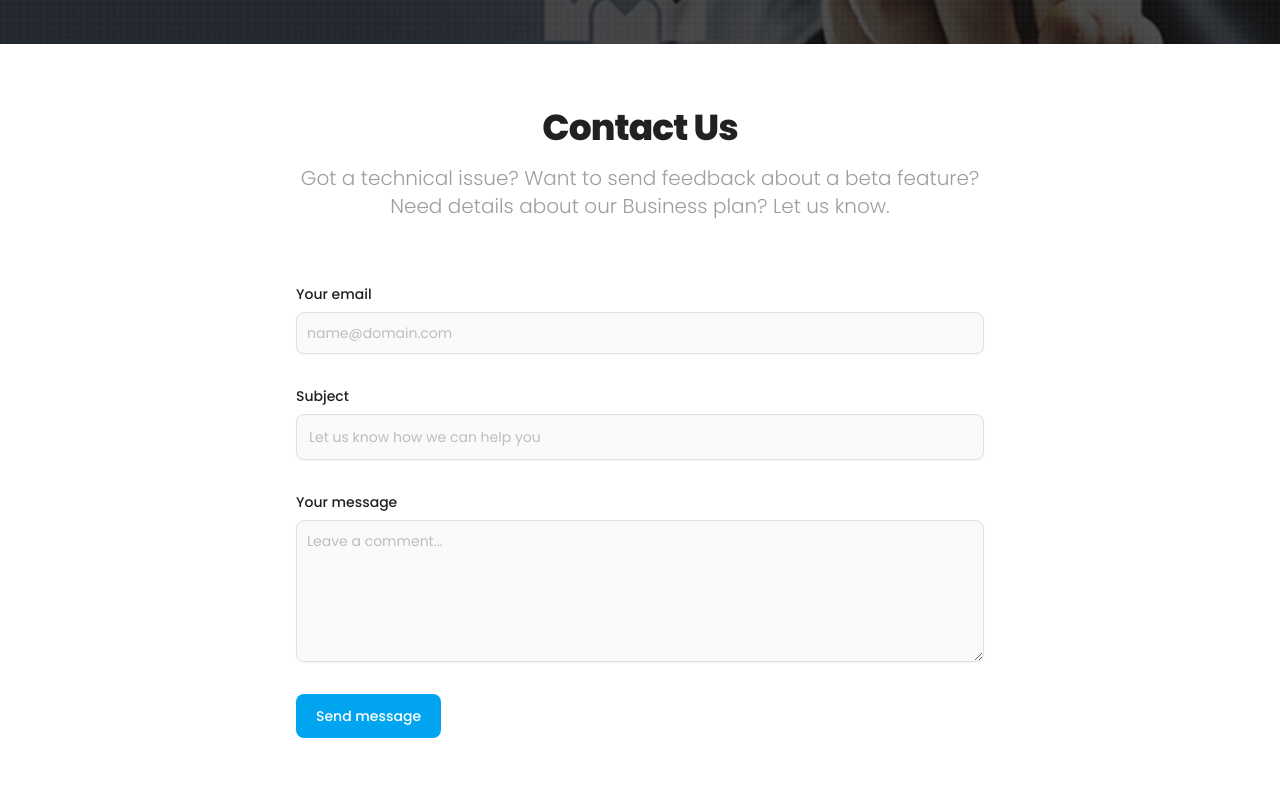
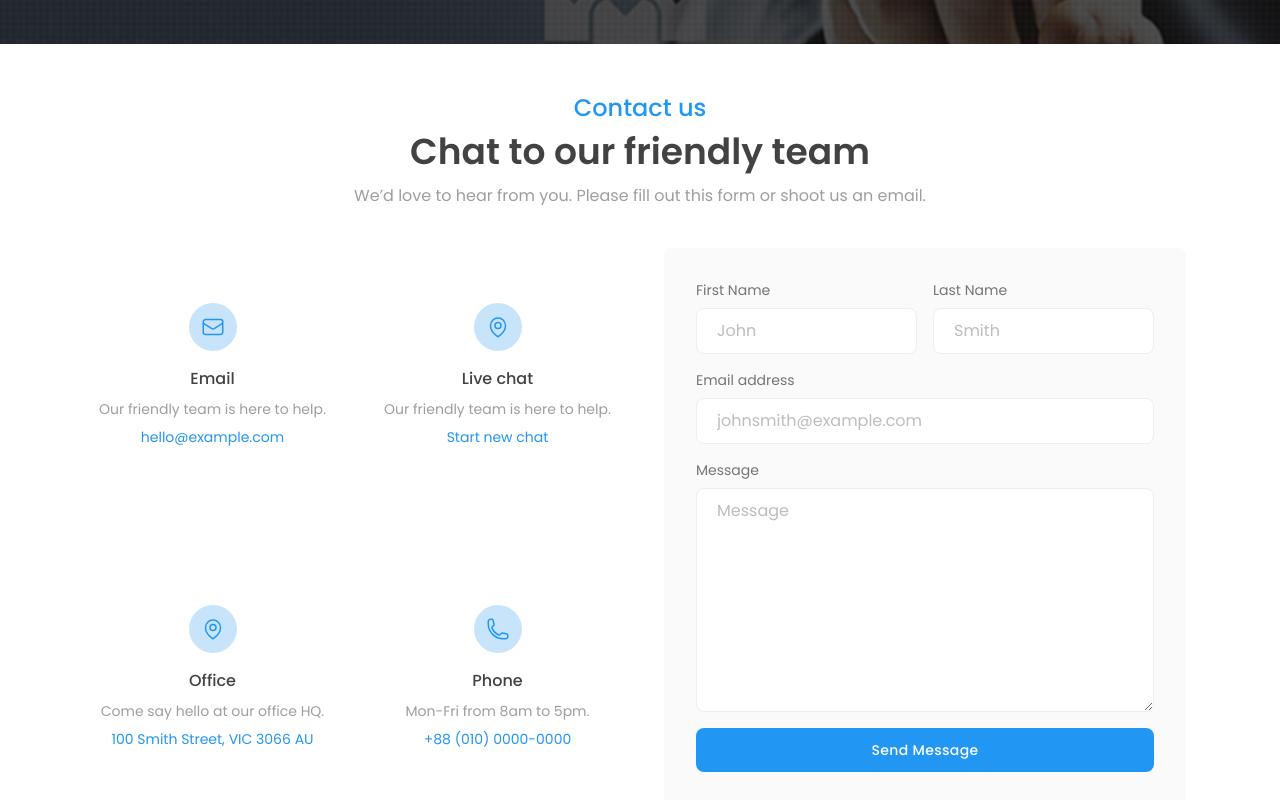
Before and after one commit to VijiMeena1/Amicaevents, a React (Vite) app: page / in a window 1280 px wide. Shown: the part 1160-1960 px from the top of the page. Built offline with nearby package versions, Linux system fonts and the light colour scheme.

Commit message:
Some minor bug fixed and design improved

```diff
--- a/src/components/Contactus.jsx
+++ b/src/components/Contactus.jsx
@@ -4,49 +4,194 @@ export default function Contactus() {
   return (
     <div data-aos="fade-right">
       <section className="bg-white">
-      <div className="py-8 lg:py-16 px-4 mx-auto max-w-screen-md">
-        <h2 className="mb-4 text-4xl tracking-tight font-extrabold text-center text-gray-900">Contact Us</h2>
-        <p className="mb-8 lg:mb-16 font-light text-center text-gray-500 sm:text-xl">Got a technical issue? Want to send feedback about a beta feature? Need details about our Business plan? Let us know.</p>
-        <form action="#" className="space-y-8">
-          <div>
-            <label htmlFor="email" className="block mb-2 text-sm font-medium text-gray-900">Your email</label>
+      <div className="container px-6 py-12 mx-auto">
+        <div className='text-center'>
+          <p className="font-medium text-xl md:text-2xl text-blue-500">Contact us</p>
+          <h1 className="mt-2 text-2xl font-semibold text-gray-800 md:text-3xl lg:text-4xl">
+            Chat to our friendly team
+          </h1>
+          <p className="mt-3 text-gray-500">
+            We’d love to hear from you. Please fill out this form or shoot us
+            an email.
+          </p>
+        </div>
+
+        <div className="grid grid-cols-1 gap-12 mt-10 lg:grid-cols-2">
+          <div className="grid grid-cols-1 gap-12 md:grid-cols-2">
+            <div className='flex flex-col items-center justify-center'>
+              <span className="inline-block p-3 text-blue-500 rounded-full bg-blue-100/80">
+                <svg
+                  xmlns="http://www.w3.org/2000/svg"
+                  fill="none"
+                  viewBox="0 0 24 24"
+                  stroke-width="1.5"
+                  stroke="currentColor"
+                  className="w-6 h-6"
+                >
+                  <path
+                    stroke-linecap="round"
+                    stroke-linejoin="round"
+                    d="M21.75 6.75v10.5a2.25 2.25 0 01-2.25 2.25h-15a2.25 2.25 0 01-2.25-2.25V6.75m19.5 0A2.25 2.25 0 0019.5 4.5h-15a2.25 2.25 0 00-2.25 2.25m19.5 0v.243a2.25 2.25 0 01-1.07 1.916l-7.5 4.615a2.25 2.25 0 01-2.36 0L3.32 8.91a2.25 2.25 0 01-1.07-1.916V6.75"
+                  />
+                </svg>
+              </span>
+              <h2 className="mt-4 text-base font-medium text-gray-800">
+                Email
+              </h2>
+              <p className="mt-2 text-sm text-gray-500">
+                Our friendly team is here to help.
+              </p>
+              <p className="mt-2 text-sm text-blue-500">
+                hello@example.com
+              </p>
+            </div>
+
+            <div className='flex flex-col items-center justify-center'>
+              <span className="inline-block p-3 text-blue-500 rounded-full bg-blue-100/80">
+                <svg
+                  xmlns="http://www.w3.org/2000/svg"
+                  fill="none"
+                  viewBox="0 0 24 24"
+                  stroke-width="1.5"
+                  stroke="currentColor"
+                  className="w-6 h-6"
+                >
+                  <path
+                    stroke-linecap="round"
+                    stroke-linejoin="round"
+                    d="M15 10.5a3 3 0 11-6 0 3 3 0 016 0z"
+                  />
+                  <path
+                    stroke-linecap="round"
+                    stroke-linejoin="round"
+                    d="M19.5 10.5c0 7.142-7.5 11.25-7.5 11.25S4.5 17.642 4.5 10.5a7.5 7.5 0 1115 0z"
+                  />
+                </svg>
+              </span>
+              <h2 className="mt-4 text-base font-medium text-gray-800">
+                Live chat
+              </h2>
+              <p className="mt-2 text-sm text-gray-500">
+                Our friendly team is here to help.
+              </p>
+              <p className="mt-2 text-sm text-blue-500">Start new chat</p>
+            </div>
+
+            <div className='flex flex-col items-center justify-center'>
+              <span className="inline-block p-3 text-blue-500 rounded-full bg-blue-100/80">
+                <svg
+                  xmlns="http://www.w3.org/2000/svg"
+                  fill="none"
+                  viewBox="0 0 24 24"
+                  stroke-width="1.5"
+                  stroke="currentColor"
+                  className="w-6 h-6"
+                >
+                  <path
+                    stroke-linecap="round"
+                    stroke-linejoin="round"
+                    d="M15 10.5a3 3 0 11-6 0 3 3 0 016 0z"
+                  />
+                  <path
+                    stroke-linecap="round"
+                    stroke-linejoin="round"
+                    d="M19.5 10.5c0 7.142-7.5 11.25-7.5 11.25S4.5 17.642 4.5 10.5a7.5 7.5 0 1115 0z"
+                  />
+                </svg>
+              </span>
+              <h2 className="mt-4 text-base font-medium text-gray-800">
+                Office
+              </h2>
+              <p className="mt-2 text-sm text-gray-500">
+                Come say hello at our office HQ.
+              </p>
+              <p className="mt-2 text-sm text-blue-500">
+                100 Smith Street, VIC 3066 AU
+              </p>
+            </div>
+
+            <div className='flex flex-col items-center justify-center'>
+              <span className="inline-block p-3 text-blue-500 rounded-full bg-blue-100/80">
+                <svg
+                  xmlns="http://www.w3.org/2000/svg"
+                  fill="none"
+                  viewBox="0 0 24 24"
+                  stroke-width="1.5"
+                  stroke="currentColor"
+                  className="w-6 h-6"
+                >
+                  <path
+                    stroke-linecap="round"
+                    stroke-linejoin="round"
+                    d="M2.25 6.75c0 8.284 6.716 15 15 15h2.25a2.25 2.25 0 002.25-2.25v-1.372c0-.516-.351-.966-.852-1.091l-4.423-1.106c-.44-.11-.902.055-1.173.417l-.97 1.293c-.282.376-.769.542-1.21.38a12.035 12.035 0 01-7.143-7.143c-.162-.441.004-.928.38-1.21l1.293-.97c.363-.271.527-.734.417-1.173L6.963 3.102a1.125 1.125 0 00-1.091-.852H4.5A2.25 2.25 0 002.25 4.5v2.25z"
+                  />
+                </svg>
+              </span>
+              <h2 className="mt-4 text-base font-medium text-gray-800">
+                Phone
+              </h2>
+              <p className="mt-2 text-sm text-gray-500">
+                Mon-Fri from 8am to 5pm.
+              </p>
+              <p className="mt-2 text-sm text-blue-500">+88 (010) 0000-0000</p>
+            </div>
+          </div>
+
+          <div className="p-4 py-6 rounded-lg bg-gray-50 md:p-8">
+            <form>
+              <div className="-mx-2 md:items-center md:flex">
+                <div className="flex-1 px-2">
+                  <label className="block mb-2 text-sm text-gray-600">
+                    First Name
+                  </label>
+                  <input
+                    type="text"
+                    placeholder="John "
+                    className="block w-full px-5 py-2.5 mt-2 text-gray-700 placeholder-gray-400 bg-white border border-gray-200 rounded-lg focus:border-blue-400 focus:ring-blue-400 focus:outline-none focus:ring focus:ring-opacity-40"
+                  />
+                </div>
+
+                <div className="flex-1 px-2 mt-4 md:mt-0">
+                  <label className="block mb-2 text-sm text-gray-600">
+                    Last Name
+                  </label>
+                  <input
+                    type="text"
+                    placeholder="Smith"
+                    className="block w-full px-5 py-2.5 mt-2 text-gray-700 placeholder-gray-400 bg-white border border-gray-200 rounded-lg focus:border-blue-400 focus:ring-blue-400 focus:outline-none focus:ring focus:ring-opacity-40"
+                  />
+                </div>
+              </div>
+
+              <div className="mt-4">
+                <label className="block mb-2 text-sm text-gray-600">
+                  Email address
+                </label>
                 <input
                   type="email"
-              id="email"
-              className="shadow-sm bg-gray-50 border border-gray-300 text-gray-900 text-sm rounded-lg focus:ring-primary-500 focus:border-primary-500 block w-full p-2.5"
-              placeholder="name@domain.com"
-              required
+                  placeholder="johnsmith@example.com"
+                  className="block w-full px-5 py-2.5 mt-2 text-gray-700 placeholder-gray-400 bg-white border border-gray-200 rounded-lg focus:border-blue-400 focus:ring-blue-400 focus:outline-none focus:ring focus:ring-opacity-40"
                 />
               </div>
-          <div>
-            <label htmlFor="subject" className="block mb-2 text-sm font-medium text-gray-900">Subject</label>
-            <input
-              type="text"
-              id="subject"
-              className="block p-3 w-full text-sm text-gray-900 bg-gray-50 rounded-lg border border-gray-300 shadow-sm focus:ring-primary-500 focus:border-primary-500"
-              placeholder="Let us know how we can help you"
-              required
-            />
-          </div>
-          <div className="sm:col-span-2">
-            <label htmlFor="message" className="block mb-2 text-sm font-medium text-gray-900">Your message</label>
+
+              <div className="w-full mt-4">
+                <label className="block mb-2 text-sm text-gray-600">
+                  Message
+                </label>
                 <textarea
-              id="message"
-              rows="6"
-              className="block p-2.5 w-full text-sm text-gray-900 bg-gray-50 rounded-lg shadow-sm border border-gray-300 focus:ring-primary-500 focus:border-primary-500"
-              placeholder="Leave a comment..."
+                  className="block w-full h-32 px-5 py-2.5 mt-2 text-gray-700 placeholder-gray-400 bg-white border border-gray-200 rounded-lg md:h-56 focus:border-blue-400 focus:ring-blue-400 focus:outline-none focus:ring focus:ring-opacity-40"
+                  placeholder="Message"
                 ></textarea>
               </div>
-          <button
-            type="submit"
-            className="py-3 px-5 text-sm font-medium text-center text-white rounded-lg bg-[#00A4EF] sm:w-fit hover:bg-primary-800 focus:ring-4 focus:outline-none focus:ring-primary-300"
-          >
+
+              <button className="w-full px-6 py-3 mt-4 text-sm font-medium tracking-wide text-white capitalize transition-colors duration-300 transform bg-blue-500 rounded-lg hover:bg-blue-400 focus:outline-none focus:ring focus:ring-blue-300 focus:ring-opacity-50">
                 Send message
               </button>
             </form>
           </div>
+        </div>
+      </div>
     </section>
-
 
     </div>
   )
--- a/src/layouts/Navbar.jsx
+++ b/src/layouts/Navbar.jsx
@@ -24,7 +24,7 @@ const Navbar = () => {
 
       <div>
       <ul
-        className={`lg:flex lg:items-center z-50 lg:z-auto lg:static absolute bg-white w-full left-0 lg:w-auto lg:py-0 py-4 lg:pl-0 pl-7 lg:opacity-100 ${menuVisible ? 'opacity-100 top-[80px]' : 'opacity-0 top-[-400px]'}`}
+        className={`lg:flex lg:items-center z-[100] lg:z-auto lg:static absolute bg-white w-full left-0 lg:w-auto lg:py-0 py-4 lg:pl-0 pl-7 lg:opacity-100 ${menuVisible ? 'opacity-100 top-[75px] border-t-2' : 'opacity-0 top-[-400px]'}`}
       >
         <NavLink to="/" className={(navData) => (navData.isActive ? "active" : 'null')}>
             <li className="mx-4 my-4 md:my-0 text-xl hover:text-cyan-500 duration-500">Home</li>
```
Also changed, not shown: src/components/Callus.jsx (+15 -1 lines), src/components/Carousels.jsx (+6 -9 lines). Lines whose indentation alone changed are shown as unchanged.
